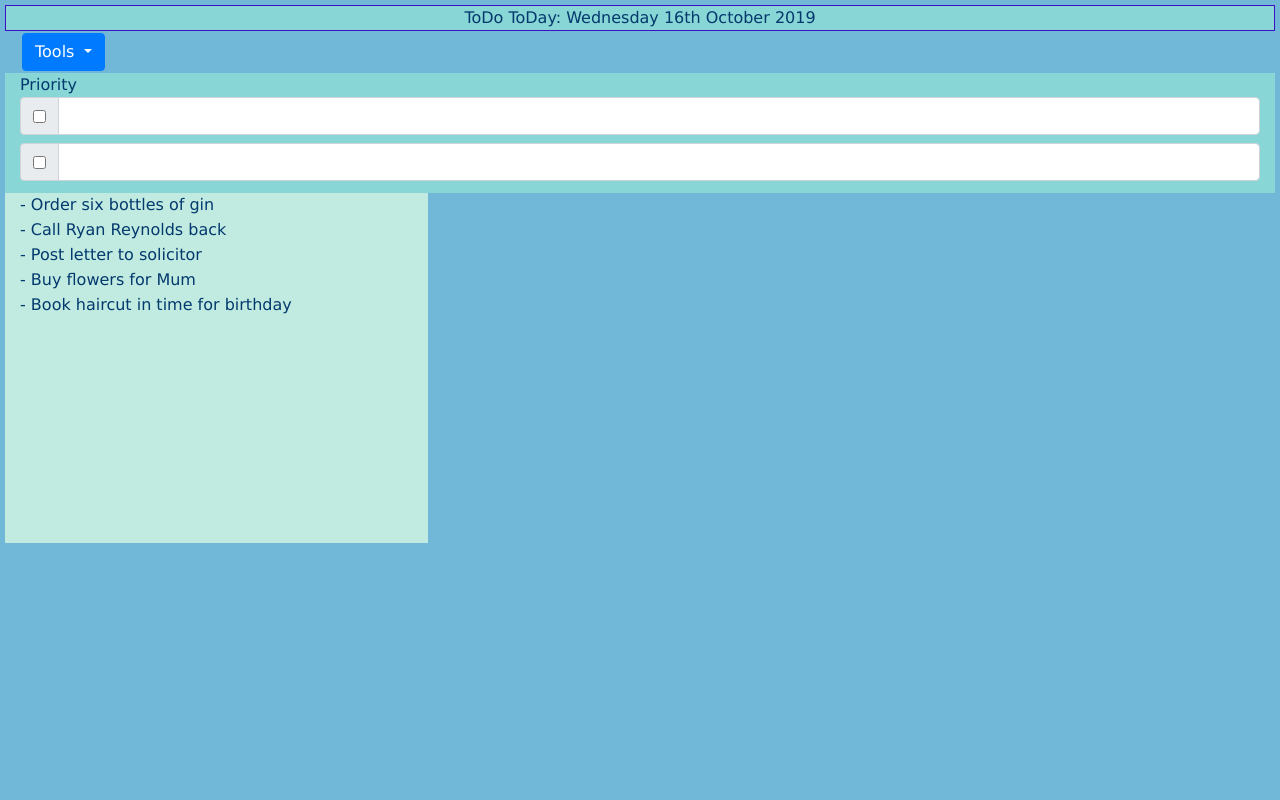
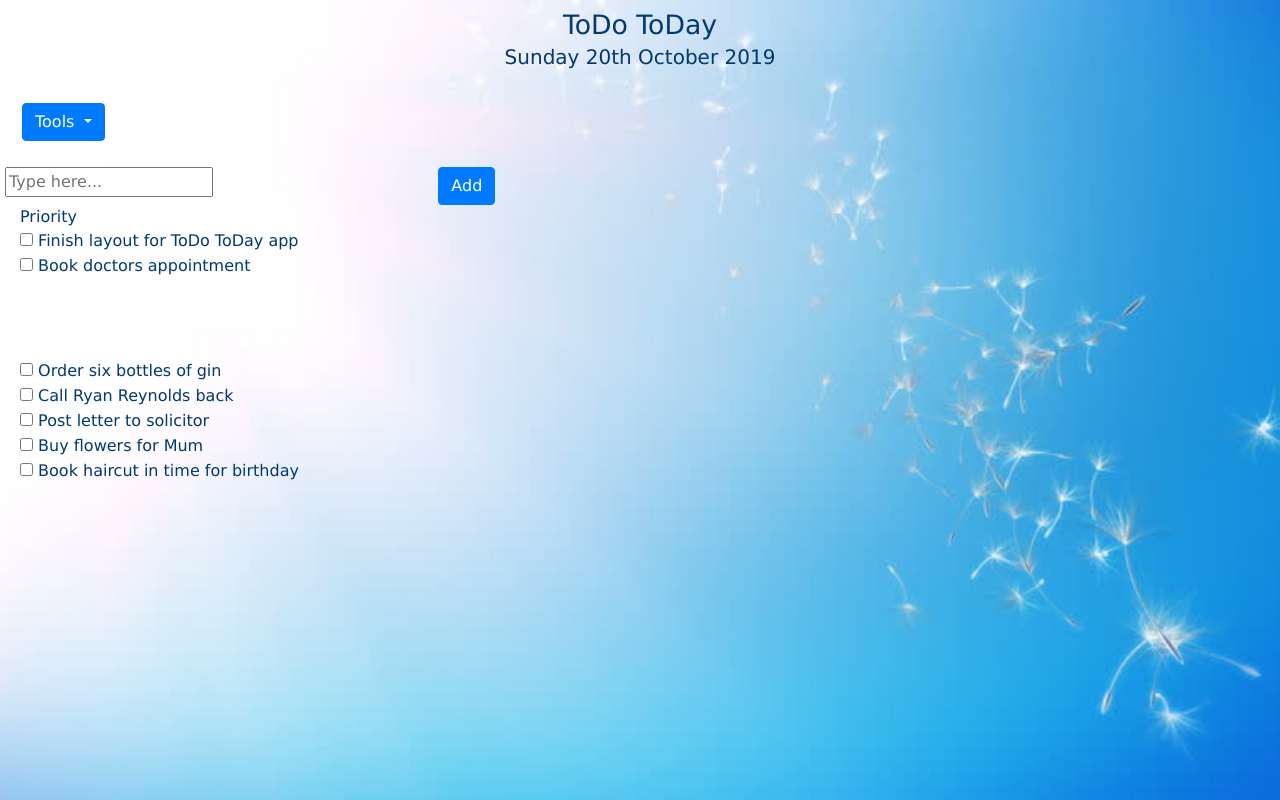
Before and after one commit to sarah-harvey/ToDo_Application, a plain HTML site: page index2.html in a window 1280 px wide. Drawn offline with nearby package versions, Linux system fonts and the light colour scheme.

Commit message:
css mods

```diff
--- a/index2.html
+++ b/index2.html
@@ -12,25 +12,29 @@
 
 
     <style>
-        /*body {
-            background-image: url("Users/minimetimes3/tech_returners/todo_application/blue_wish_background.jpg");
-            background-size: cover;
-        }*/
+        h5 {
+            text-align: center;
+        }
     </style>
 
 </head>
 
 <body>
-    <header class="header">ToDo ToDay: Wednesday 16th October 2019
+    <header class="header">ToDo ToDay
         <!--<h2>JavaScript new Date()</h2>
             <p id="demo"></p>
             <script>
             var d = new Date("25 Mar 2015");
 document.getElementById("demo").innerHTML = d</script>-->
     </header>
+    <h5>Sunday 20th October 2019</h5>
+    <br>
+
+
     <div class="container">
         <div class="dropdown">
-                    <button class="btn btn-primary dropdown-toggle" type="button" id="dropdownMenuButton" data-toggle="dropdown" aria-haspopup="true" aria-expanded="false">
+            <button class="btn btn-primary dropdown-toggle" type="button" id="dropdownMenuButton" data-toggle="dropdown"
+                aria-haspopup="true" aria-expanded="false">
                 Tools
             </button>
             <div class="dropdown-menu" aria-labelledby="dropdownMenuButton">
@@ -63,9 +67,18 @@ document.getElementById("demo").innerHTML = d</script>-->
                     </div>
                 </div>-->
     </div>
+    <br>
+    <div class="row">
+        <div class="col-md-4">
+            <input class="form control" type="text" placeholder="Type here...">
+        </div>
+        <div class="col-2">
+                <button type="button" class="btn btn-primary">Add</button>
+        </div>
+    </div>
             <div class="col yellow-rect">
             Priority
-                <div class="input-group mb-2">
+            <!--<div class="input-group mb-2">
                         <div class="input-group-prepend">
                           <div class="input-group-text">
                             <input type="checkbox" aria-label="Checkbox for following text input">
@@ -80,53 +93,80 @@ document.getElementById("demo").innerHTML = d</script>-->
                               </div>
                             </div>
                             <input type="text" class="form-control" aria-label="Text input with checkbox">
-                          </div>
-                <!--<div class="row">
-                    <div class="col-12 col-md-12 green-rect">
-                        * Finish layout for ToDo ToDay app *
+                          </div>-->
+            <div class="row">
+                <div class="col-12 col-md-12 green-rect input-group-mb-2">
+                    <input type="checkbox">
+                    <label>Finish layout for ToDo ToDay app
                 </div>
             </div>
             <div class="row">
-                    <div class="col-12 col-md-12 green-rect">
-                        * Book doctors appointment *
+                <div class="col-12 col-md-12 green-rect input-group-mb-2">
+                    <input type="checkbox">
+                    <label>Book doctors appointment
                 </div>
-                </div>-->
             </div>
+        </div>
+        <br>
         <div class="col-md-4 offset-md-12 blue-rect">
             <div class="row">
-                    <div class="col-12 green-rect">
-                        - Order six bottles of gin
+                <div class="col-12 green-rect input-group-mb-2">
+                    <input type="checkbox">
+                    <label>Order six bottles of gin
                 </div>
-                    <div class="col-12 green-rect">
-                        - Call Ryan Reynolds back
+                <br>
+                <div class="col-12 green-rect input-group-mb-2">
+                    <input type="checkbox">
+                    <label>Call Ryan Reynolds back
                 </div>
-                    <div class="col-12 green-rect">
-                        - Post letter to solicitor
+                <div class="col-12 green-rect input-group-mb-2">
+                    <input type="checkbox">
+                    <label>Post letter to solicitor
                 </div>
-                    <div class="col-12 green-rect">
-                        - Buy flowers for Mum
+                <div class="col-12 green-rect input-group-mb-2">
+                    <input type="checkbox">
+                    <label>Buy flowers for Mum
                 </div>
-                    <div class="col-12 green-rect">
-                        - Book haircut in time for birthday
+                <div class="col-12 green-rect input-group-mb-2">
+                    <input type="checkbox">
+                    <label>Book haircut in time for birthday
                 </div>
-                    <div class="col-12 green-rect">
+                <!--<div class="col-12 green-rect input-group-mb-2">
+                        <input type="checkbox">
+                        <label>
                 </div>
-                    <div class="col-12 green-rect">
+                <div class="col-12 green-rect input-group-mb-2">
+                        <input type="checkbox">
+                        <label>
                 </div>
-                    <div class="col-12 green-rect">
+                <div class="col-12 green-rect input-group-mb-2">
+                        <input type="checkbox">
+                        <label>
                 </div>
-                    <div class="col-12 green-rect">
+                <div class="col-12 green-rect input-group-mb-2">
+                        <input type="checkbox">
+                        <label>
                 </div>
-                    <div class="col-12 green-rect">
+                <div class="col-12 green-rect input-group-mb-2">
+                        <input type="checkbox">
+                        <label>
                 </div>
-                    <div class="col-12 green-rect">
+                <div class="col-12 green-rect input-group-mb-2">
+                        <input type="checkbox">
+                        <label>
                 </div>
-                    <div class="col-12 green-rect">
+                <div class="col-12 green-rect input-group-mb-2">
+                        <input type="checkbox">
+                        <label>
                 </div>
-                    <div class="col-12 green-rect">
+                <div class="col-12 green-rect input-group-mb-2">
+                        <input type="checkbox">
+                        <label>
                 </div>
-                    <div class="col-12 green-rect">
-                    </div>
+                <div class="col-12 green-rect input-group-mb-2">
+                        <input type="checkbox">
+                        <label>
+                </div>-->
             </div>
         </div>
 
--- a/styles.css
+++ b/styles.css
@@ -15,24 +15,24 @@ body {
   /*background:
   url("teal_background.jpg") bottom center no-repeat,
   url("teal_background.jpg") repeat;*/
-  background-color: rgb(113, 183, 216);
+  background: url(blue_wish_background.jpg) no-repeat center fixed;
+    background-size: cover;
   color: rgb(3, 57, 109);
 }
 
 .blue-rect {
   height: 350px;
-  background-color: rgb(137, 214, 214);
-  /*border: 2px solid rgb(27, 83, 185);*/
+  /*background-color: rgb(137, 214, 214);
+  border: 2px solid rgb(27, 83, 185);*/
 }
 .green-rect {
   height: 25px;
-  background-color: rgb(193, 235, 224);
-  /*border: 1px solid rgb(78, 170, 141);*/
+  /*background-color: rgb(193, 235, 224);
+  border: 1px solid black;*/
 }
 .yellow-rect {
-  height: 120px;
-  background-color: rgb(137, 214, 214);
-  /*border: 3px dashed rgb(240, 224, 7);*/
+  height: 130px;
+  border 1px solid light grey;
 }
 .brightgreen-rect {
   height: 154px;
@@ -40,20 +40,28 @@ body {
   border: 2px solid rgb(132, 231, 3);
 }
 .header {
-  background:  rgb(137, 214, 214);
-  border: 1px solid rgb(63, 15, 196);
+  /*background:  rgb(137, 214, 214);
+  border: 1px solid rgb(63, 15, 196);*/
   text-align: center;
+  font-size: 20pt;
   font-family: 'Lucida Sans', 'Lucida Sans Regular', 'Lucida Grande', 'Lucida Sans Unicode', Geneva, Verdana, sans-serif;
+}
+.h3 {
+  text-align: center;
+  font-size: 16pt;
+  font-family: 'Lucida Sans', 'Lucida Sans Regular', 'Lucida Grande', 'Lucida Sans Unicode', Geneva, Verdana, sans-serif;
+
 }
 
 @media only screen and (max-width: 1000px) {
   body {
     grid-template-columns: 100%;
-    background-color: lightblue;
+    background: url(blue_wish_background.jpg) no-repeat center fixed;
+    background-size: cover;
   }
 
   html {
-    background: url(teal_background.jpg) no-repeat center fixed;
+    background: url(blue_wish_background.jpg) no-repeat center fixed;
     background-size: cover;
   }
 
```
Lines whose indentation alone changed are shown as unchanged.
